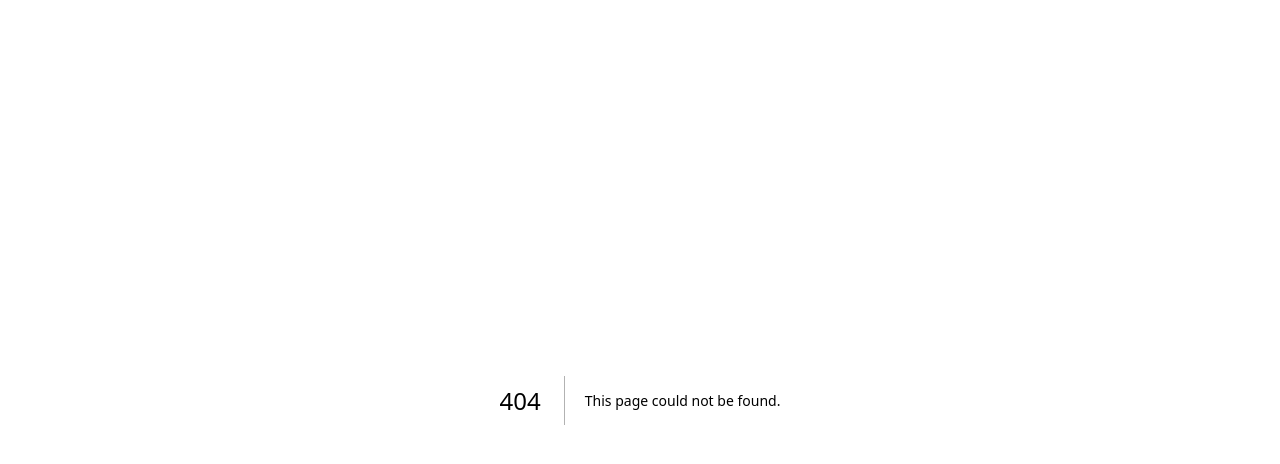
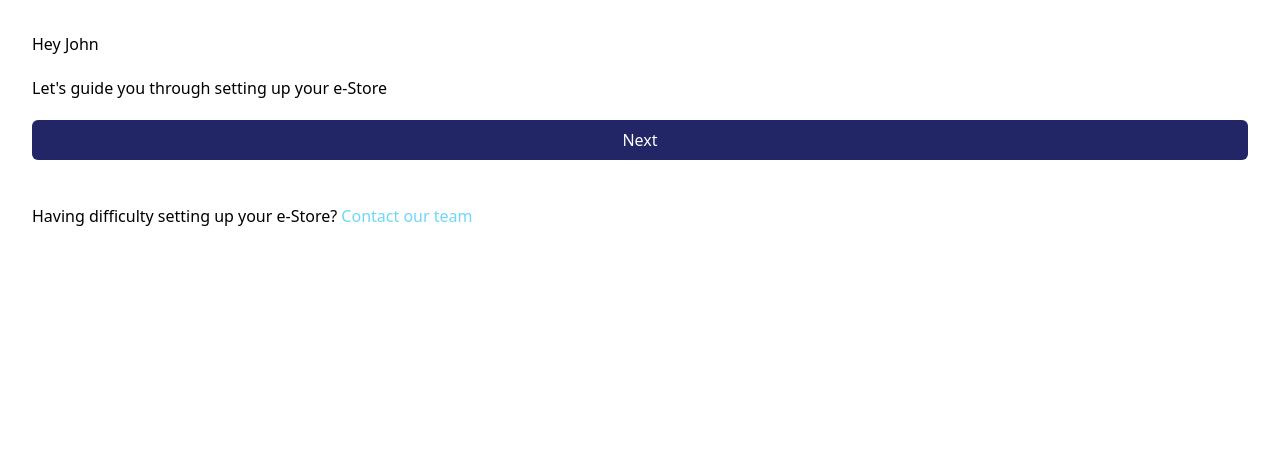
Before and after one commit to SageKyle/tenbits, a Next.js app in the folder frontend/: page /user/store in a window 1280 px wide. Before the commit this address had no page. Shown: the top 464 px of the page. Built offline with nearby package versions, Linux system fonts and the light colour scheme.

Commit message:
add profile, store, and feedback pages template

```diff
--- a/frontend/src/components/Navbar.jsx
+++ b/frontend/src/components/Navbar.jsx
@@ -22,11 +22,11 @@ export default function Navbar() {
 				/>
 			</Link>
 			<div
-				className={`absolute text-center right-0 top-14 rounded-md w-3/5 flex flex-col items-center bg-white py-6 px-12 transition-all duration-500 ease-in-out ${
+				className={`absolute text-center right-0 top-14 rounded-md w-3/5 flex flex-col items-center bg-white py-6 px-12 shadow-sm transition-all duration-500 ease-in-out ${
 					showNav
 						? 'translate-y-0 z-[2]'
 						: 'translate-y-[-25rem] z-[-2] lg:translate-y-0 lg:z-[2]'
-				} lg:static lg:flex-row lg:gap-4 lg:px-4 lg:py-4 lg:justify-between`}
+				} lg:static lg:flex-row lg:gap-4 lg:px-4 lg:py-4 lg:justify-between lg:shadow-none`}
 			>
 				<ul className="flex flex-col items-center gap-2 lg:flex-row lg:mr-16">
 					<li className="hover:underline transition-all duration-200 ease-in-out">
--- /dev/null
+++ b/frontend/src/pages/user/profile/index.jsx
@@ -0,0 +1,20 @@
+import Footer from '@/components/Footer'
+import Navbar from '@/components/Navbar'
+import Link from 'next/link'
+
+const user = { firstName: 'John', lastName: 'Doe', email: 'example@email.com' }
+
+export default function Profile() {
+	return (
+		<>
+			<Navbar />
+			<section className="min-h-[70vh]">
+				<h2>Hey {user.firstName}</h2>
+				<Link href={'store'} className="text-primary-dark">
+					Create your e-Store
+				</Link>
+			</section>
+			<Footer />
+		</>
+	)
+}
--- /dev/null
+++ b/frontend/src/pages/user/store/feedback/index.jsx
@@ -0,0 +1,15 @@
+'use client'
+import Footer from '@/components/Footer'
+import Navbar from '@/components/Navbar'
+
+export default function Feedback() {
+	return (
+		<>
+			<Navbar />
+			<form>
+				<h2>e-Store Feedback Form</h2>
+			</form>
+			<Footer />
+		</>
+	)
+}
--- /dev/null
+++ b/frontend/src/pages/user/store/index.jsx
@@ -0,0 +1,27 @@
+'use client'
+import Link from 'next/link'
+
+const user = { firstName: 'John', lastName: 'Doe', email: 'example@email.com' }
+
+export default function Store() {
+	return (
+		<section>
+			<article className="flex flex-col gap-5 w-full p-8">
+				<h2>Hey {user.firstName}</h2>
+				<p>Let's guide you through setting up your e-Store</p>
+				<Link
+					href={'/'}
+					className="py-2 px-6 rounded-md flex items-center justify-center capitalize w-fit-content bg-primary hover:bg-primary-dark text-white"
+				>
+					Next
+				</Link>
+				<div className="mt-6">
+					<span>Having difficulty setting up your e-Store? </span>
+					<Link href={'store/feedback'} className="text-secondary">
+						Contact our team
+					</Link>
+				</div>
+			</article>
+		</section>
+	)
+}
```
